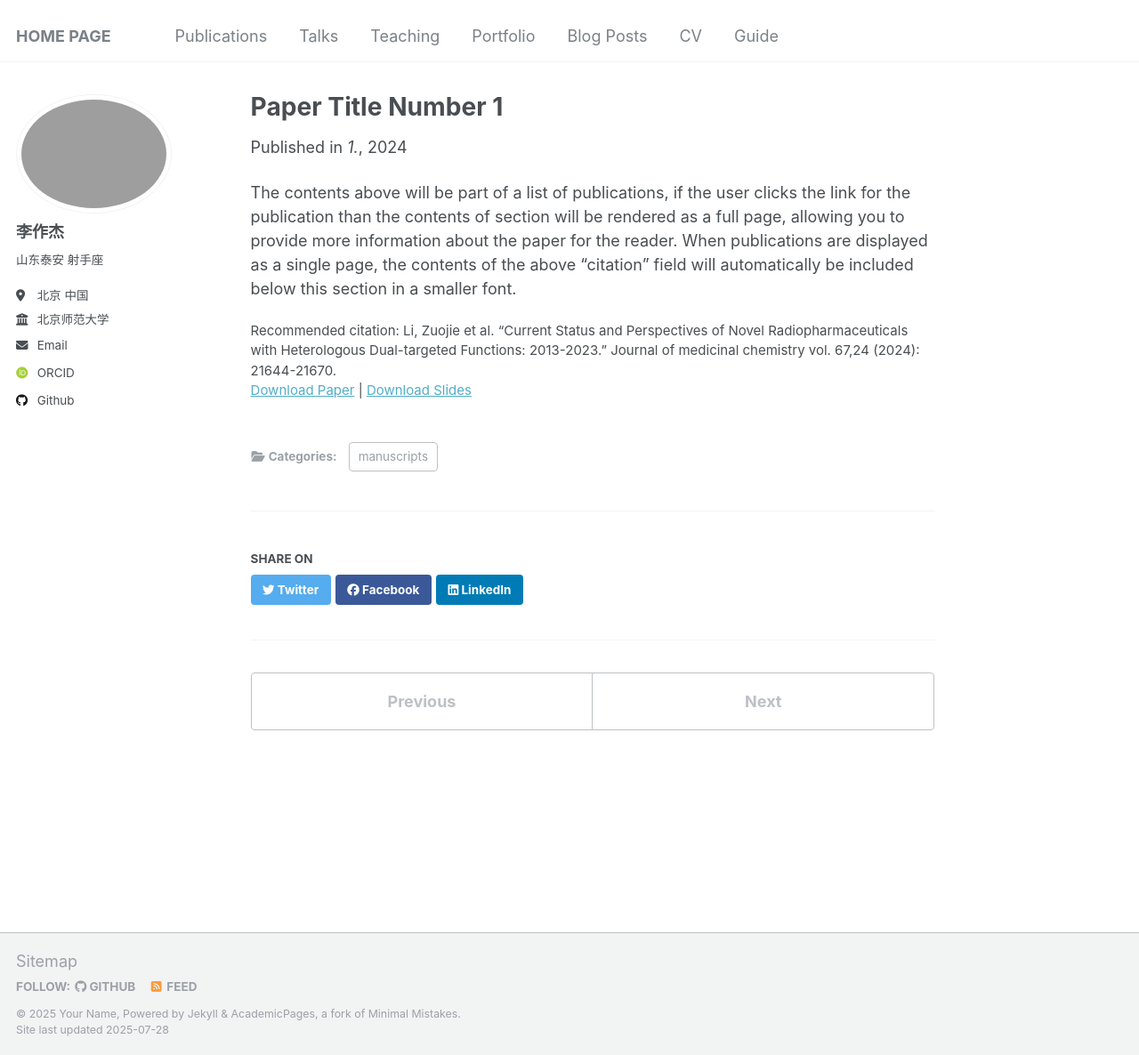
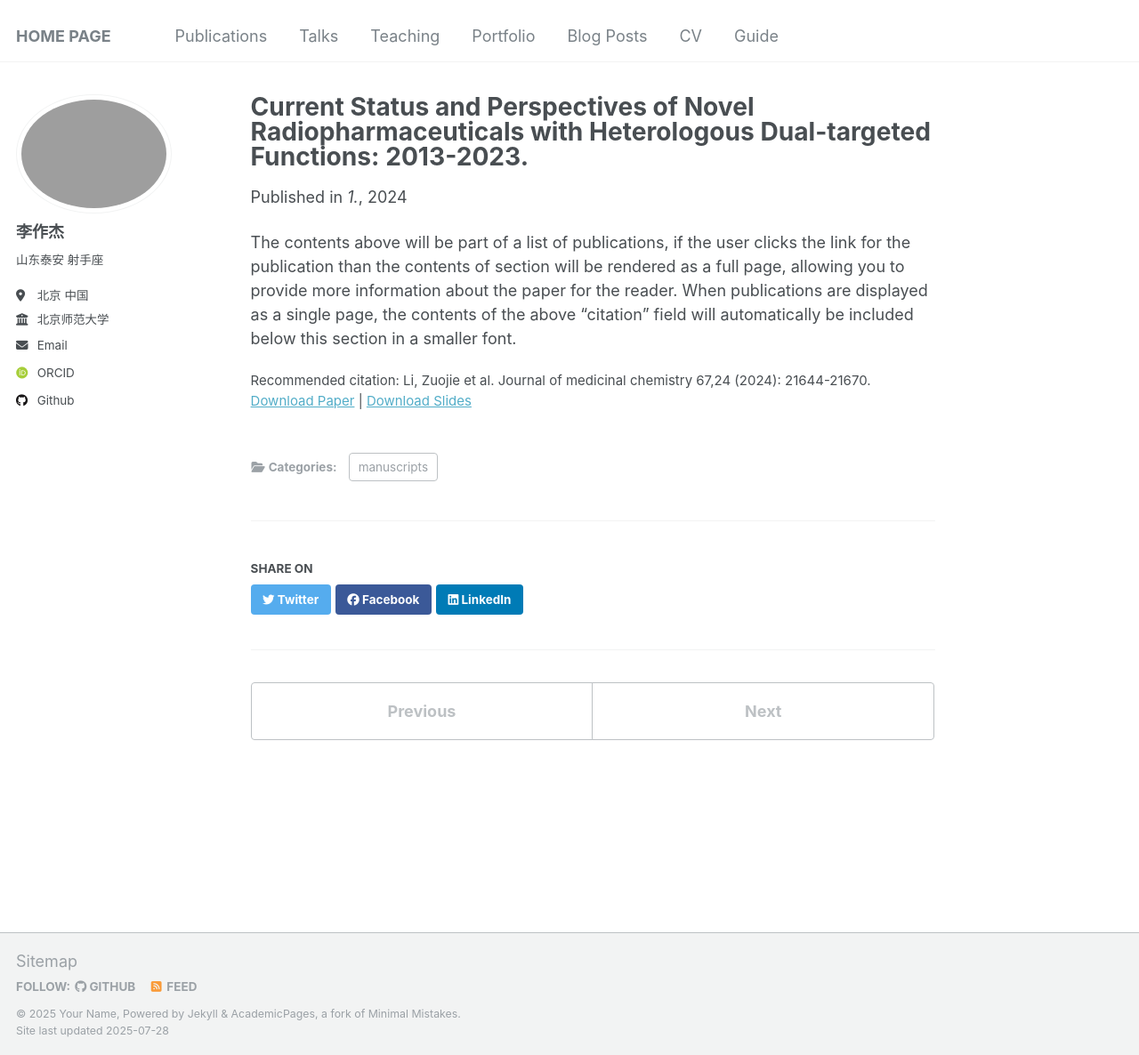
Before and after one commit to Infinity-LZJ/Zuojie_Li.github, a Jekyll site: the page built from _publications/2025-07-01-paper-title-number-1.md, in a window 1280 px wide and 1186 px high. Shown: the whole window at 89% size. Built offline with Jekyll 4.4.1, drawn with Linux system fonts in a browser that asks for light colours; some web fonts are replaced; part of the change alters nothing that is shown.

Commit message:
Update 2025-07-01-paper-title-number-1.md
Signed-off-by: Infinity-LZJ <zuojieli@yeah.net>

```diff
--- a/_publications/2025-07-01-paper-title-number-1.md
+++ b/_publications/2025-07-01-paper-title-number-1.md
@@ -1,5 +1,5 @@
 ---
-title: "Paper Title Number 1"
+title: "Current Status and Perspectives of Novel Radiopharmaceuticals with Heterologous Dual-targeted Functions: 2013-2023."
 collection: publications
 category: manuscripts
 permalink: /publication/2025-07-01-paper-title-number-1
@@ -9,6 +9,6 @@ venue: '1.'
 slidesurl: 'http://academicpages.github.io/files/slides1.pdf'
 paperurl: 'http://academicpages.github.io/files/paper1.pdf'
 bibtexurl: 'http://academicpages.github.io/files/bibtex1.bib'
-citation: 'Li, Zuojie et al. “Current Status and Perspectives of Novel Radiopharmaceuticals with Heterologous Dual-targeted Functions: 2013-2023.” Journal of medicinal chemistry vol. 67,24 (2024): 21644-21670.'
+citation: 'Li, Zuojie et al.  Journal of medicinal chemistry  67,24 (2024): 21644-21670.'
 ---
 The contents above will be part of a list of publications, if the user clicks the link for the publication than the contents of section will be rendered as a full page, allowing you to provide more information about the paper for the reader. When publications are displayed as a single page, the contents of the above "citation" field will automatically be included below this section in a smaller font.
```
